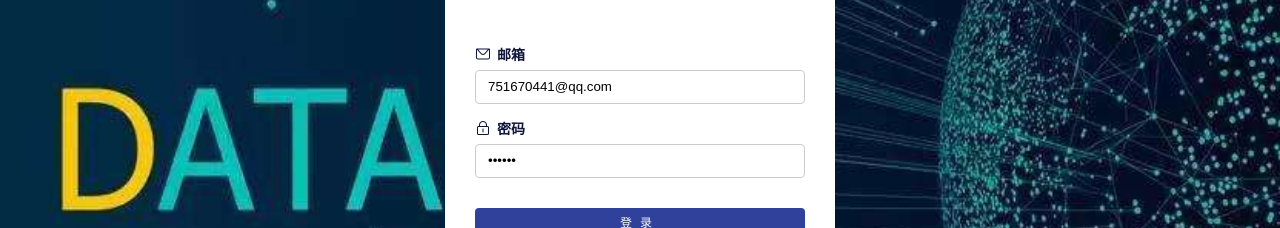
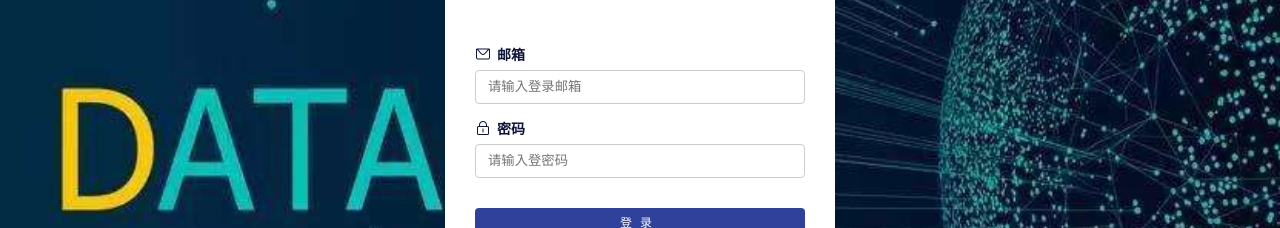
Before and after one commit to cuihui2012/commoncurd_web, a Vue app: page / in a window 1280 px wide. Shown: the part 267-495 px from the top of the page. Built offline with nearby package versions, Linux system fonts and the light colour scheme.

Commit message:
修改登录页

```diff
--- a/src/views/Login.vue
+++ b/src/views/Login.vue
@@ -11,14 +11,14 @@
               <i class="el-icon-message" style="font-size: 16px;"></i>
               <span>邮箱</span>
             </p>
-            <input type="text" placeholder="请输入登录邮箱" value="751670441@qq.com">
+            <input type="text" placeholder="请输入登录邮箱" value="">
           </div>
           <div class="login-input">
             <p>
               <i class="el-icon-lock" style="font-size: 16px;"></i>
               <span>密码</span>
             </p>
-            <input type="password" placeholder="请输入登密码" value="123456">
+            <input type="password" placeholder="请输入登密码" value="">
           </div>
           <router-link class="login-btn" to="/appManage" tag="div">登录</router-link>
         </form>
```
